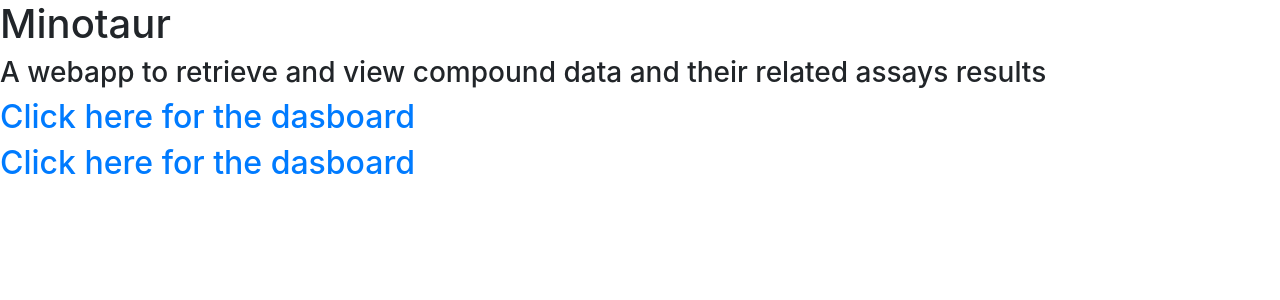
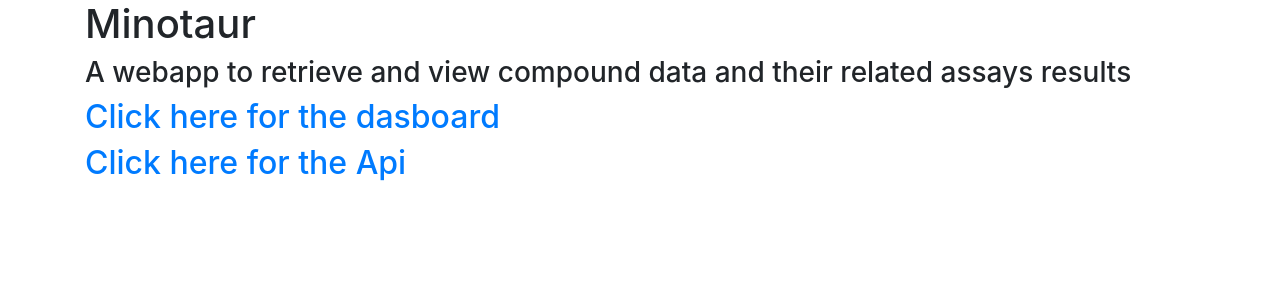
Before and after one commit to Krayonn/minotaur, a Django app: page / in a window 1280 px wide. Shown: the part 56-356 px from the top of the page. Run offline with Django 3.2, Linux system fonts and the light colour scheme; some libraries are stand-ins or nearby versions.

Commit message:
mroe tidying

```diff
--- a/django_api/minotaur/dashboard/templates/dashboard/home.html
+++ b/django_api/minotaur/dashboard/templates/dashboard/home.html
@@ -2,11 +2,14 @@
 {% block content %}
 
 {% load static %}
-<h1>Minotaur</h1>
-<h3>A webapp to retrieve and view compound data and their related assays results</h3>
 
-<h2><a href="{% url 'dashboard' %}">Click here for the dasboard</a></h2>
+<div class="container">
+  <h1>Minotaur</h1>
+  <h3>A webapp to retrieve and view compound data and their related assays results</h3>
 
-<h2><a href="{% url 'dashboard' %}">Click here for the dasboard</a></h2>
+  <h2><a href="{% url 'dashboard' %}">Click here for the dasboard</a></h2>
+
+<h2><a href="{% url 'compounds:load_data' %}">Click here for the Api</a></h2>
+</div>
 
 {% endblock %}
--- a/reqs.txt
+++ /dev/null
@@ -1,5 +0,0 @@
-asgiref==3.2.10
-Django==3.1.2
-djangorestframework==3.12.1
-pytz==2020.1
-sqlparse==0.3.1
--- a/requirements.txt
+++ b/requirements.txt
@@ -18,6 +18,7 @@ dash-table==4.10.1
 decorator==4.4.2
 defusedxml==0.6.0
 Django==3.1.2
+django-filter==2.4.0
 django-plotly-dash==1.4.2
 djangorestframework==3.12.1
 dpd-components==0.1.0
```
